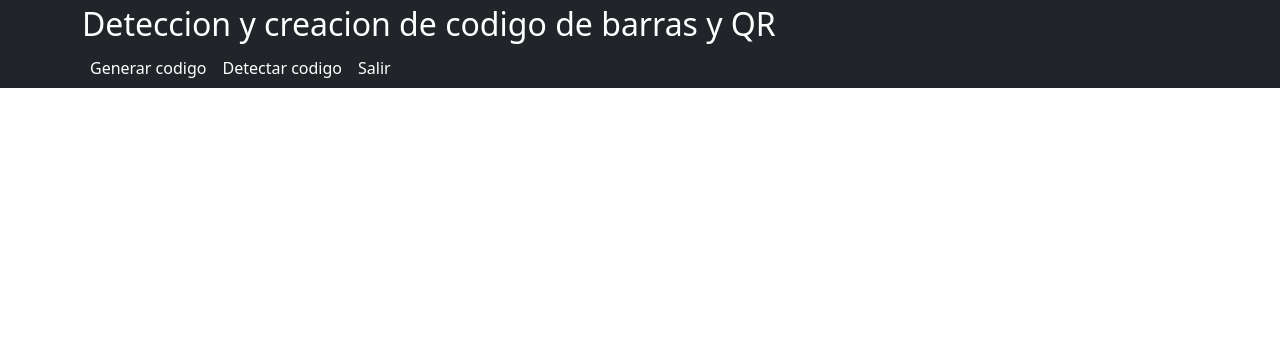
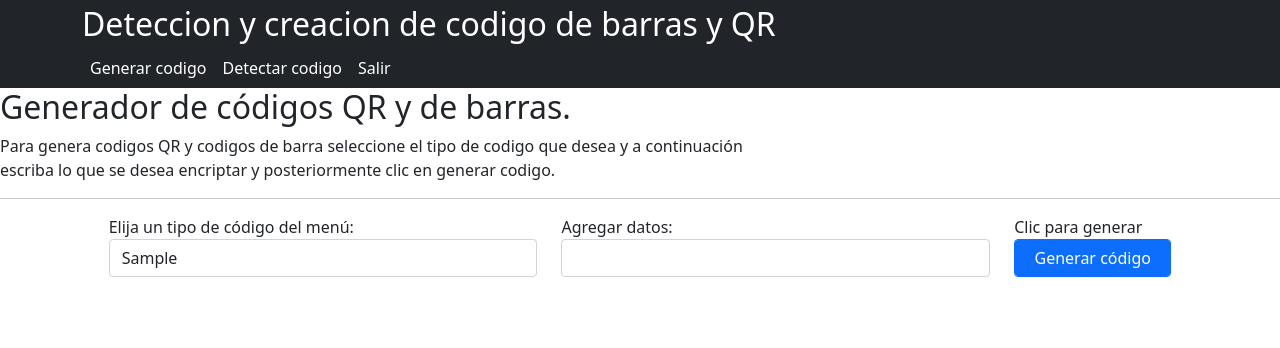
Before and after one commit to jgonzalezr2021/ProyectoQrLogin, a Django app: template proyectoQrLogin/templates/detectarQr/detectar.html in a window 1280 px wide. Shown: the top 348 px of the page. Run offline with Django 3.2, Linux system fonts and the light colour scheme; the template is opened without the code that fills it: most values are stand-ins (such as "Sample title", 1, 10 or a date in 2020); some libraries are stand-ins or nearby versions.

Commit message:
Modificacion del Html para la deteccion

```diff
--- a/proyectoQrLogin/templates/detectarQr/detectar.html
+++ b/proyectoQrLogin/templates/detectarQr/detectar.html
@@ -1,10 +1,13 @@
 <!DOCTYPE html>
 <html lang="es">
+
 <head>
+
     <meta charset="UTF-8">
     <meta name="viewport" content="width=device-width, initial-scale=1.0">
     <link rel="stylesheet" href="https://cdnjs.cloudflare.com/ajax/libs/bootstrap/5.0.2/css/bootstrap.min.css"
     integrity="sha512-usVBAd66/NpVNfBge19gws2j6JZinnca12rAe2l+d+QkLU9fiG02O1X8Q6hepIpr/EYKZvKx/I9WsnujJuOmBA==" crossorigin="anonymous" referrerpolicy="no-referrer" />
+
 
     <title>Modulo detector</title>
     <style type="text/css">
@@ -15,6 +18,7 @@
         }
     </style>
 </head>
+
 <body>
     <nav class="navbar-expand-lg navbar-dark bg-dark " style="background-color: #000000">
 
@@ -34,7 +38,42 @@
             </div>
         </div>
     </nav>
+    <div class="container">
+        <script src="https://cdnjs.cloudflare.com/ajax/libs/bootstrap/5.0.2/js/bootstrap.esm.min.js" integrity="sha512-Oz1b6eJ3gVXzBtTRr9ljoZJ6TlU3vmvrqRyJs5xsZkbEy7CQJ/3KL5L1tXOXmiJT0E9WRZSNvvDHfeDkkqL7ug==" crossorigin="anonymous" referrerpolicy="no-referrer"></script>
 
+    </div>
+    <div class="row">
+        <h2>Generador de códigos QR y de barras.</h2>
+        <p>
+            Para genera codigos QR y codigos de barra seleccione el tipo de codigo que desea y a continuación<br />
+            escriba lo que se desea encriptar y posteriormente clic en generar codigo.
+        </p>
+        <hr />
 
+        <div class="col-md-10 mx-auto">
+            <form method="POST">
+                {% csrf_token %}
+                <div class="form-group row">
+                    <div class="col-sm-5">
+                        <label for="typeOfBarcode">Elija un tipo de código del menú:</label>
+                        <select class="form-control" id="typeOfBarcode" name="typeOfBarcode">
+                            {% for barcode_type in barcode_types %}
+                            <option>{{ barcode_type }}</option>
+                            {% endfor %}
+                        </select>
+                    </div>
+                    <div class="col-sm-5">
+                        <label for="barcodeData">Agregar datos:</label>
+                        <input type="text" id="barcodeData" name="barcodeData" class="form-control input" required />
+                    </div>
+                    <div class="col-sm-2">
+                        <label for="btnGenerate">Clic para generar</label>
+                        <button type="submit" id="btnGenerate" class="form-control btn btn-primary">Generar código</button>
+                    </div>
+                </div>
+            </form>
+        </div>
+    </div>
 </body>
+
 </html>
```
